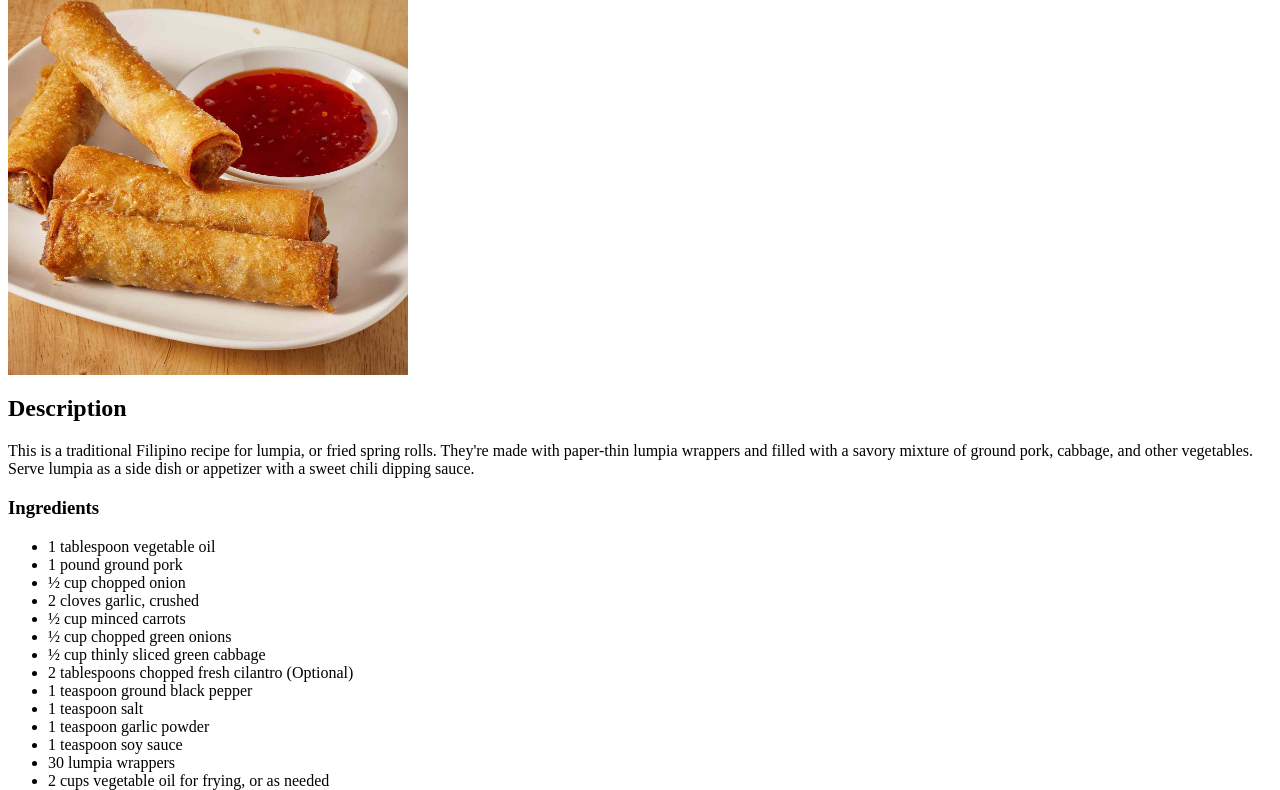
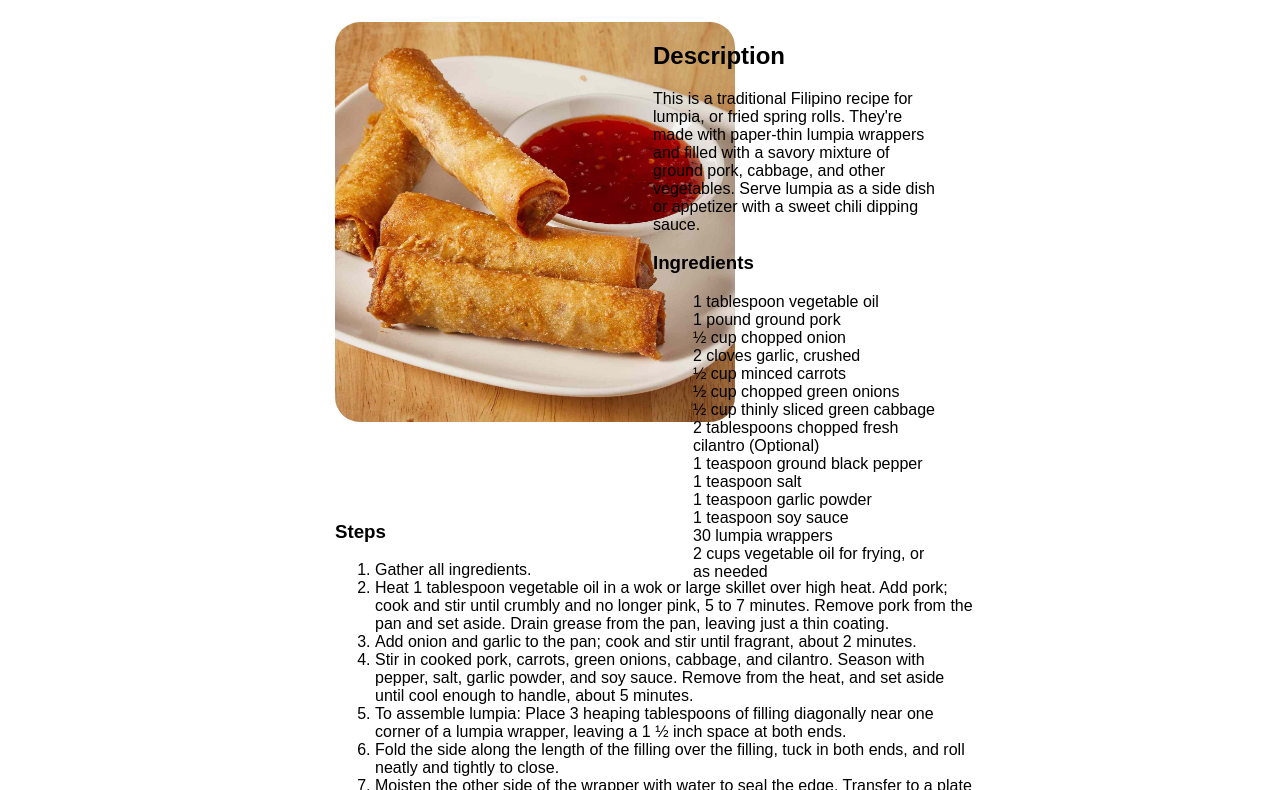
Before and after one commit to xybelle/odin-recipes, a plain HTML site: page recipes/lumpia.html in a window 1280 px wide. Shown: the part 91-881 px from the top of the page. Drawn offline with Linux system fonts and the light colour scheme.

Commit message:
Add styling and image

```diff
--- a/recipes/adobo.html
+++ b/recipes/adobo.html
@@ -1,6 +1,21 @@
+<!DOCTYPE html>
+<html>
+    <head>
+        <meta charset="utf-8">
+        <meta name="viewport" content="width=device-width, initial-scale=1.0">
+        <link rel="stylesheet" href="../style.css">
+        <title>Adobo Recipe</title>
+    </head>
+
+    <body>
+        <a href="../index.html">Home</a>
         <h1>Adobo Recipe</h1>
+        <div class="box1">
             <img src="../images/adobo.jpeg" alt="A photo of finished adobo dish"
             height="400" width="400">
+        </div>
+
+        <div class="desc box2">
             <h2>Description</h2>
             <p>
                 A Filipino dish of pork or chicken stewed in a marinade
@@ -19,6 +34,8 @@
                 <li>2 teaspoons black pepper</li>
                 <li>1 bay leaf</li>
             </ul>
+        </div>
+        <div class="steps box3">
             <h3>Steps</h3>
             <ol>
                 <li>
@@ -40,3 +57,6 @@
                     and cooked through, 35 to 40 minutes.
                 </li>
             </ol>
+        </div>
+    </body>
+</html>
--- a/recipes/lumpia.html
+++ b/recipes/lumpia.html
@@ -1,6 +1,20 @@
+<!DOCTYPE html>
+<html>
+    <head>
+        <meta charset="utf-8">
+        <meta name="viewport" content="width=device-width, initial-scale=1.0">
+        <link rel="stylesheet" href="../style.css">
+        <title>Lumpia Recipe</title>
+    </head>
+
+    <body>
+        <a href="../index.html">Home</a>
         <h1>Lumpia Recipe</h1>
+        <div class="box1">
             <img src="../images/lumpia.jpg" alt="A photo of finished lumpia dish"
                 height="400" width="400">
+        </div>
+        <div class="desc box2">
             <h2>Description</h2>
             <p>
                 This is a traditional Filipino recipe for lumpia, or fried spring rolls.
@@ -25,6 +39,8 @@
                 <li>30 lumpia wrappers</li>
                 <li>2 cups vegetable oil for frying, or as needed</li>
             </ul>
+        </div>
+        <div class="steps box3">
             <h3>Steps</h3>
             <ol>
                 <li>Gather all ingredients.</li>
@@ -67,3 +83,6 @@
                 </li>
                 <li>Serve immediately. Enjoy!</li>
             </ol>
+        </div>
+    </body>
+</html>
--- a/style.css
+++ b/style.css
@@ -1,11 +1,9 @@
 body {
     font-family: Arial, Helvetica, sans-serif;
     text-align: center;
-
-}
-
-h1 {
-    color: ;
+    margin: auto;
+    width: 50%;
+    box-sizing: border-box;
 }
 
 ul {
@@ -13,9 +11,28 @@ ul {
 }
 
 div {
-    margin: auto;
-    background-image: linear-gradient(to right, pink, rgb(156, 97, 127));
-    width: 40%;
-    padding: 10px;
+    float: left;
+    padding: 15px;
+}
+
+img {
     border-radius: 25px;
 }
+
+.box1, .box2 {
+    width: 45%;
+    height: 450px;
+    padding: 15px;
+}
+
+.box1 {
+    text-align: right;
+}
+
+.box3 {
+    width: 100%;
+}
+
+.desc, .steps {
+    text-align: left;
+}
```
Also changed, not shown: index.html (+4 -1 lines), recipes/bulgogi.html (+19 -0 lines), images/cooking.jpg (added). Lines whose indentation alone changed are shown as unchanged.
